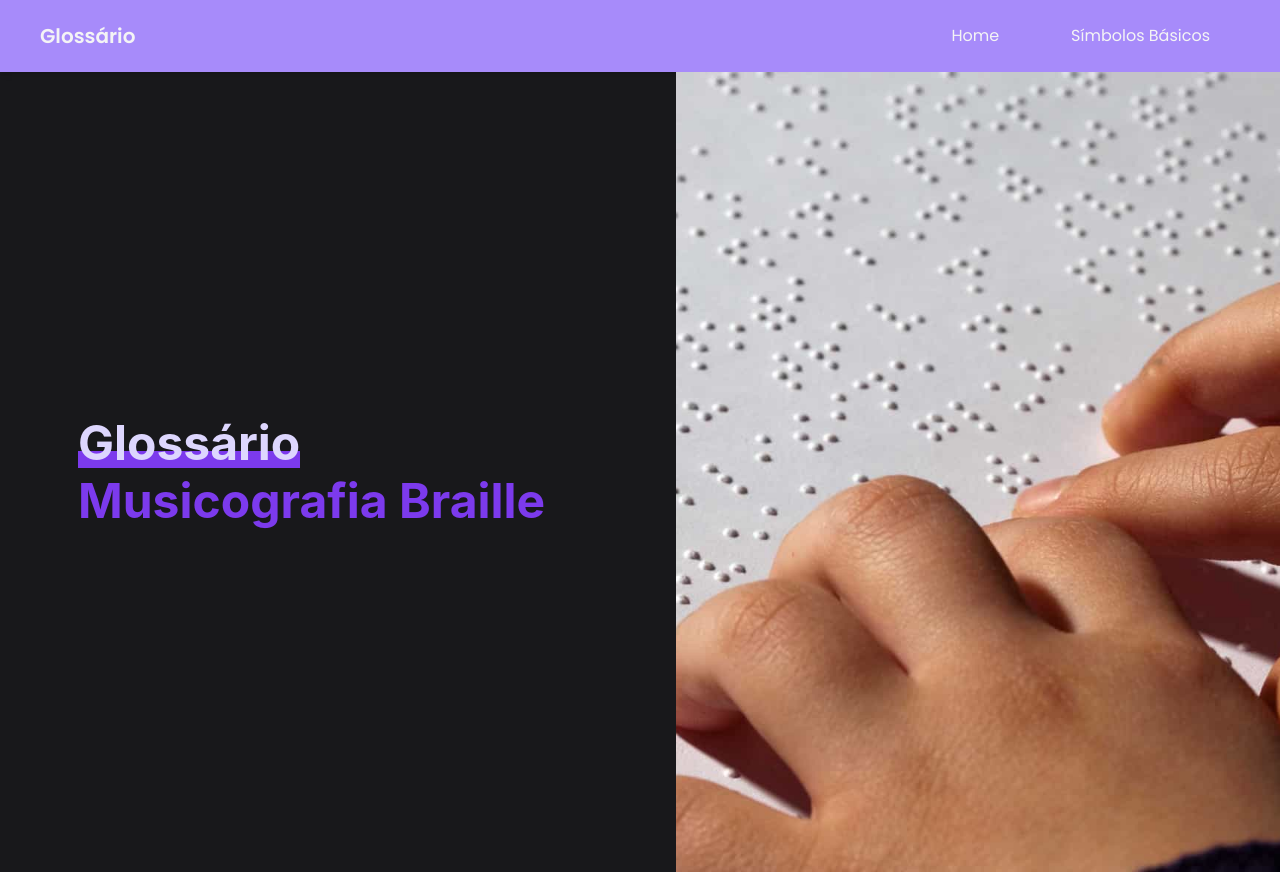
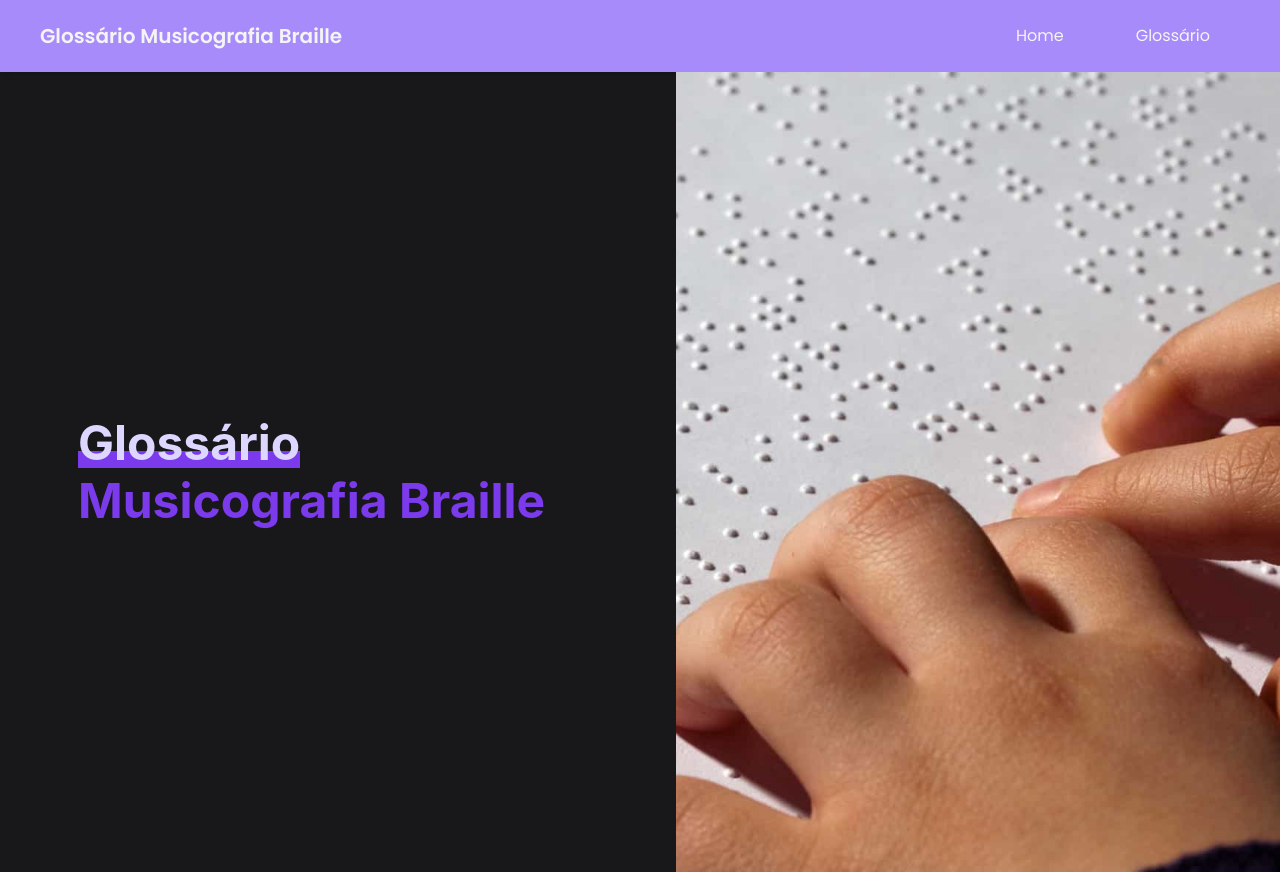
Before and after one commit to pauloWeslleY/glossario_sembrain, a React (Vite) app: page / in a window 1280 px wide. Built offline with nearby package versions, Linux system fonts and the light colour scheme.

Commit message:
fix: Menu Navbar

```diff
--- a/src/App.tsx
+++ b/src/App.tsx
@@ -4,7 +4,7 @@ import { NavBar } from './components/NavBar'
 export function App() {
   return (
     <>
-      <NavBar title="Glossário" />
+      <NavBar title="Glossário Musicografia Braille" />
       <Outlet />
     </>
   )
--- a/src/components/NavBar/NavBar.tsx
+++ b/src/components/NavBar/NavBar.tsx
@@ -61,10 +61,7 @@ const NavBar = ({ title }: NavBarProps) => {
               display={{ base: 'none', md: 'inline-flex' }}
             >
               <Btn title="Home" onClick={() => navigate('/')} />
-              <Btn
-                title="Símbolos Básicos"
-                onClick={() => navigate('/symbol')}
-              />
+              <Btn title="Glossário" onClick={() => navigate('/symbol')} />
             </HStack>
 
             <Box display={{ base: 'inline-flex', md: 'none' }}>
@@ -93,27 +90,15 @@ const NavBar = ({ title }: NavBarProps) => {
                 spacing={3}
                 rounded="sm"
                 shadow="sm"
+                zIndex={2}
               >
                 <CloseButton
                   aria-label="Close menu"
                   onClick={mobileNav.onClose}
                 />
 
-                <Button w="full" variant="ghost">
-                  Features
-                </Button>
-                <Button w="full" variant="ghost">
-                  Pricing
-                </Button>
-                <Button w="full" variant="ghost">
-                  Blog
-                </Button>
-                <Button w="full" variant="ghost">
-                  Company
-                </Button>
-                <Button w="full" variant="ghost">
-                  Sign in
-                </Button>
+                <Btn title="Home" onClick={() => navigate('/')} />
+                <Btn title="Glossário" onClick={() => navigate('/symbol')} />
               </VStack>
             </Box>
           </HStack>
```
